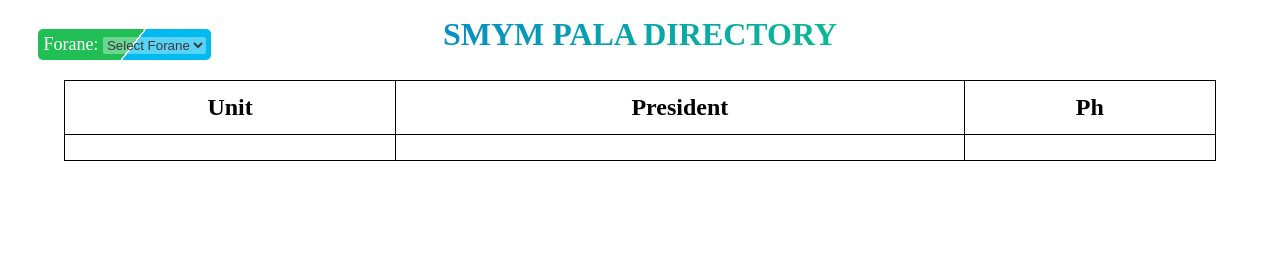
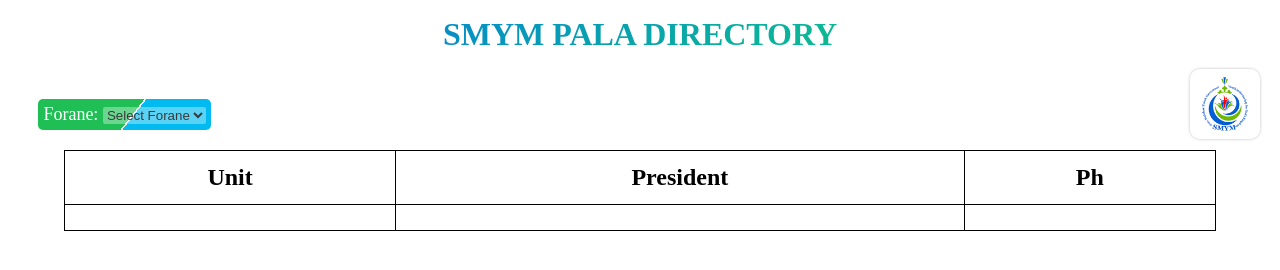
Before and after one commit to Jovit-Mathew236/SMYM-PALA-Directory, a plain HTML site: page index.html in a window 1280 px wide. Drawn offline with nearby package versions, Linux system fonts and the light colour scheme; no server answers.

Commit message:
Add files via upload

```diff
--- a/index.html
+++ b/index.html
@@ -4,6 +4,9 @@
 <head>
     <meta charset="UTF-8">
     <meta http-equiv="X-UA-Compatible" content="IE=edge">
+    <meta name="description" content="SMYM Forane unit numbers">
+    <meta name="keywords" content="SMYM PALA Numbers forane units">
+    <meta name="author" content="Jovit Mathew">
     <meta name="viewport" content="width=device-width, initial-scale=1.0">
     <script src="https://ajax.googleapis.com/ajax/libs/jquery/3.5.1/jquery.min.js"></script>
     <script src="index.js"></script>
@@ -17,6 +20,11 @@
             <div class="form_data">
                 <form id="form" action="">
                     <h1>SMYM PALA DIRECTORY</h1>
+                    <div class="logo-div">
+                        <div class="logo">
+                            <p class="logo-img"></p>
+                        </div>
+                    </div>
                     <div class="form-group">
                         <label for="state">Forane:</label>
                         <select name="states" id="forane">
```
